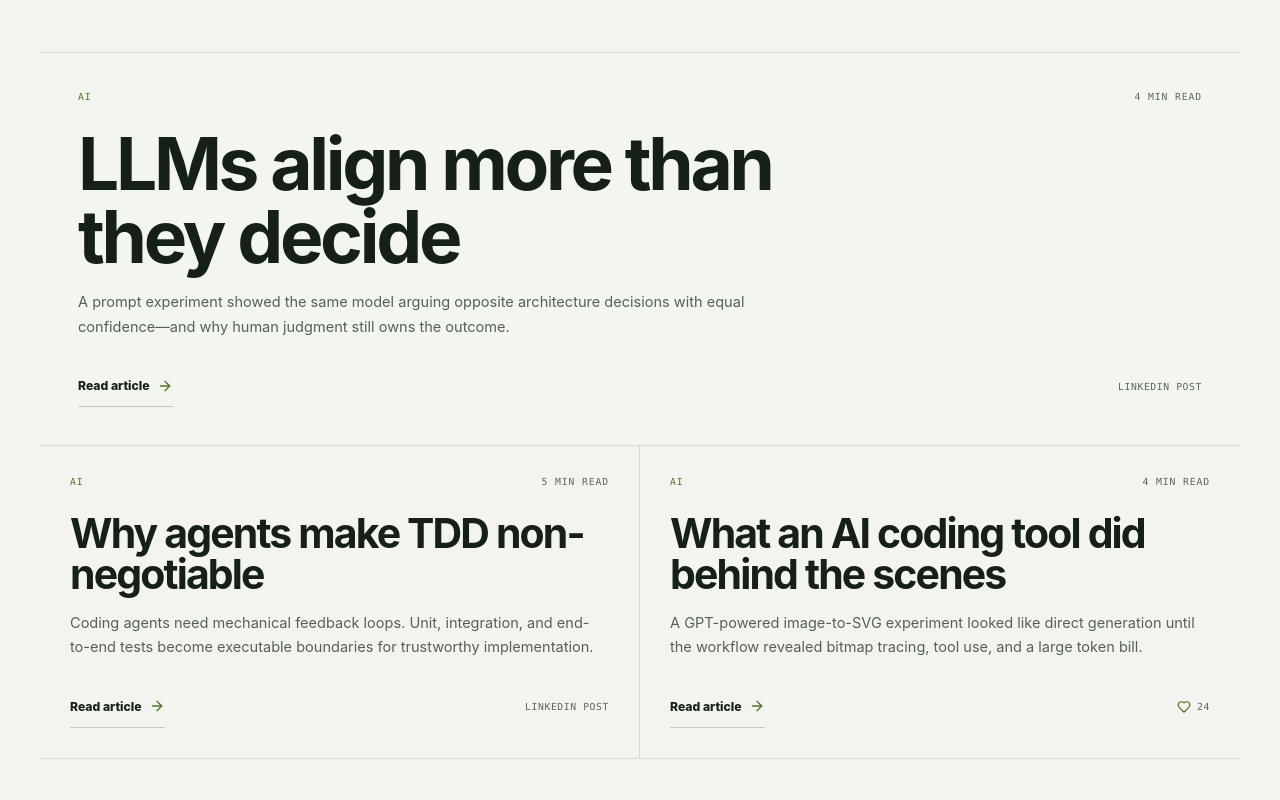
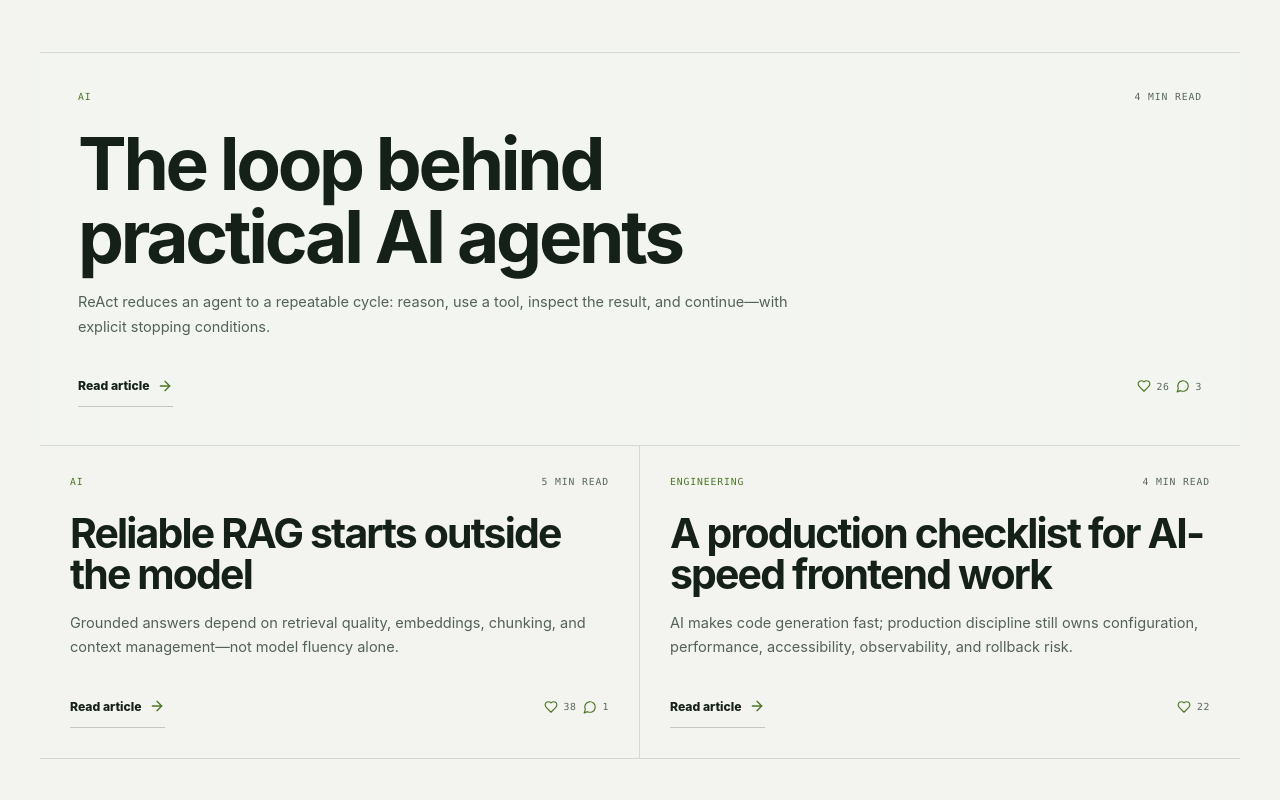
Before and after one commit to amanmulani09/portfolio, a React (Vite) app: page / in a window 1280 px wide. Shown: the part 8820-9620 px from the top of the page. Built offline with nearby package versions, Linux system fonts and the light colour scheme.

Commit message:
feat(blog): update articles and blog section

```diff
--- a/src/components/pages/BlogIndexPage.tsx
+++ b/src/components/pages/BlogIndexPage.tsx
@@ -7,7 +7,7 @@ export function BlogIndexPage() {
   useEffect(() => {
     const pageTitle = `Blog | ${profile.name}`;
     const description =
-      "Original notes by Aman Mulani on AI agents, model behavior, backend architecture, Python, and production engineering.";
+      "Expanded notes from Aman Mulani's LinkedIn posts on AI agents, RAG, frontend releases, Redis caching, and backend streaming.";
     const pageUrl = `${window.location.origin}/blog`;
     const setMeta = (selector: string, value: string) => {
       document.querySelector<HTMLMetaElement>(selector)?.setAttribute("content", value);
@@ -35,8 +35,8 @@ export function BlogIndexPage() {
           <span className="case-eyebrow">Writing by Aman Mulani</span>
           <h1>Field notes from building.</h1>
           <p>
-            Local, expanded editions of my LinkedIn posts—AI systems, engineering trade-offs,
-            and lessons worth keeping beyond a feed.
+            Expanded editions of posts from my LinkedIn profile—AI systems, engineering
+            trade-offs, and lessons worth keeping beyond a feed.
           </p>
           <div className="blog-page-summary">
             <span>{linkedinPosts.length} articles</span>
--- a/src/components/sections/BlogSection.tsx
+++ b/src/components/sections/BlogSection.tsx
@@ -10,7 +10,7 @@ export function BlogSection() {
         <SectionHeading
           eyebrow="06 / Writing"
           title="Notes on AI and engineering."
-          description="Expanded editions of my LinkedIn posts on agent reliability, model behavior, backend architecture, and practical software decisions."
+          description="Expanded editions of my LinkedIn posts on agent loops, production RAG, frontend delivery, caching, and backend streaming."
         />
         <a className="blog-profile-link" href="/blog">
           Browse all articles
--- a/src/components/sections/ContactSection.tsx
+++ b/src/components/sections/ContactSection.tsx
@@ -46,7 +46,7 @@ export function ContactSection() {
               backgroundColor="var(--surface-glass)"
               borderColor="var(--border-soft)"
               buttonColor="var(--accent-green)"
-              buttonText="Start a conversation"
+              buttonText="Draft email"
               buttonTextColor="var(--ink)"
               height={68}
               iconColor="var(--accent-green)"
--- a/src/data/resume.ts
+++ b/src/data/resume.ts
@@ -13,123 +13,163 @@ import type {
 
 export const linkedinPosts: LinkedInPost[] = [
   {
-    slug: "llms-align-more-than-they-decide",
+    slug: "react-loop-behind-ai-agents",
     category: "AI",
-    title: "LLMs align more than they decide",
+    title: "The loop behind practical AI agents",
     excerpt:
-      "A prompt experiment showed the same model arguing opposite architecture decisions with equal confidence—and why human judgment still owns the outcome.",
+      "ReAct reduces an agent to a repeatable cycle: reason, use a tool, inspect the result, and continue—with explicit stopping conditions.",
     readTime: "4 min read",
     sections: [
       {
-        heading: "Same model, opposite answer",
+        heading: "Start with the loop",
         paragraphs: [
-          "I gave a language model an architecture choice and framed one option as my preferred direction. It produced a confident, polished argument supporting that choice. I then restarted the conversation, preferred the opposite option, and received an equally confident argument for that position.",
-          "Nothing about the underlying engineering problem changed. Only the direction implied by the prompt changed. The experiment exposed a useful distinction: a model can generate a coherent justification without independently deciding which trade-off matters most for a specific product."
+          "Most agents can be understood as a small control loop: think about the next step, act through a tool, observe the result, and repeat. ReAct makes that cycle visible instead of treating an agent as one opaque model call.",
+          "The loop matters because a language model cannot inspect live systems or change external state on its own. Tools provide those capabilities; the agent decides when to call them and uses each result as new context."
         ]
       },
       {
-        heading: "Confidence is not evaluation",
+        heading: "Tools need boundaries",
         paragraphs: [
-          "Architecture decisions depend on constraints that rarely fit inside one prompt: team experience, operational load, migration cost, data sensitivity, failure recovery, and product deadlines. A fluent answer can hide missing evidence because fluency feels like certainty.",
-          "Useful AI support should make assumptions visible, compare alternatives against explicit criteria, and identify evidence still needed. Asking for the strongest counterargument, failure modes, and conditions that would reverse the recommendation produces more value than asking for approval."
+          "Tool calling adds power and risk at the same time. Every action needs a narrow schema, minimum permissions, validated inputs, safe outputs, timeouts, and a clear record of what happened.",
+          "Scratchpads, iteration limits, and stopping conditions are not framework trivia. They prevent a useful loop from becoming an unbounded sequence of calls, cost, or unintended actions."
         ]
       },
       {
-        heading: "Keep judgment outside the model",
+        heading: "Frameworks hide the same flow",
         paragraphs: [
-          "I use models to expand the option space, pressure-test decisions, and turn unclear trade-offs into inspectable lists. Final ownership remains human. That means checking claims against documentation, measuring system behavior, and recording why a decision fits current constraints.",
-          "Models are strong collaborators when the workflow expects disagreement and verification. They become risky when persuasive language is treated as an architectural verdict."
+          "LangChain, LangGraph, Google ADK, and the OpenAI Agents SDK package this flow differently, but the core execution model remains familiar. Building the loop once in plain Python makes those abstractions easier to evaluate.",
+          "Good agent architecture is therefore less about selecting a fashionable framework and more about controlling state, tools, observations, retries, and completion criteria."
         ]
       }
     ],
     takeaways: [
-      "Ask models to compare explicit criteria, not validate a preferred answer.",
-      "Request counterarguments and reversal conditions before deciding.",
-      "Keep evidence, accountability, and final judgment with humans."
+      "Model agents as an explicit think, act, observe loop.",
+      "Give every tool narrow permissions and validated contracts.",
+      "Define iteration limits and stopping conditions before adding autonomy."
     ],
-    url: "https://www.linkedin.com/posts/amanmulani_you-are-absolutely-right-if-this-instantly-activity-7445516076865544192-LAL9",
-    linkedInReactions: null,
+    url: "https://www.linkedin.com/feed/update/urn:li:activity:7490428946996535296/",
+    linkedInReactions: 26,
+    linkedInComments: 3,
+    engagementAsOf: "August 11, 2026"
+  },
+  {
+    slug: "reliable-rag-starts-outside-the-model",
+    category: "AI",
+    title: "Reliable RAG starts outside the model",
+    excerpt:
+      "Grounded answers depend on retrieval quality, embeddings, chunking, and context management—not model fluency alone.",
+    readTime: "5 min read",
+    sections: [
+      {
+        heading: "Ground answers in source material",
+        paragraphs: [
+          "An insurance customer-care assistant needs policy evidence, not a plausible answer assembled from model memory. Retrieval-augmented generation creates that grounding by finding relevant source passages before generating a response.",
+          "The model still matters, but it can only reason over context the retrieval layer supplies. Missing, noisy, or irrelevant evidence produces weak answers no matter how capable the model appears."
+        ]
+      },
+      {
+        heading: "Retrieval quality is system quality",
+        paragraphs: [
+          "Chunk size, overlap, embedding choice, metadata, and search strategy decide what reaches the prompt. These choices should be evaluated with representative questions and known relevant documents rather than tuned by intuition.",
+          "Context management matters after retrieval. Results need ranking, deduplication, source labels, and size limits so the model receives useful evidence without losing the question inside excess text."
+        ]
+      },
+      {
+        heading: "Trust needs visible evidence",
+        paragraphs: [
+          "A production RAG system should expose its sources, decline when evidence is insufficient, and separate retrieved instructions from trusted system rules. Policy documents can contain stale or adversarial text, so retrieval is also a security boundary.",
+          "Reliable AI comes from measuring retrieval and generation separately. That makes failures inspectable and shows whether the fix belongs in data preparation, search, prompting, or model behavior."
+        ]
+      }
+    ],
+    takeaways: [
+      "Evaluate retrieval independently from final model answers.",
+      "Treat chunking, embeddings, and ranking as product decisions.",
+      "Show sources and fail safely when evidence is insufficient."
+    ],
+    url: "https://www.linkedin.com/feed/update/urn:li:activity:7467431422002282496/",
+    linkedInReactions: 38,
+    linkedInComments: 1,
+    engagementAsOf: "August 11, 2026"
+  },
+  {
+    slug: "frontend-production-checklist",
+    category: "Engineering",
+    title: "A production checklist for AI-speed frontend work",
+    excerpt:
+      "AI makes code generation fast; production discipline still owns configuration, performance, accessibility, observability, and rollback risk.",
+    readTime: "4 min read",
+    sections: [
+      {
+        heading: "Speed changes the bottleneck",
+        paragraphs: [
+          "AI can produce frontend code faster than a team can review and operate it. The bottleneck moves from typing code to proving that the release is configured, observable, accessible, and safe under production conditions.",
+          "A short pre-release checklist creates a repeatable boundary. It catches routine failures before they become late-night rollbacks."
+        ]
+      },
+      {
+        heading: "Protect configuration and runtime",
+        paragraphs: [
+          "Verify environment variables without hardcoding secrets, run the production build cleanly, and confirm API base URLs. Review feature flags so unfinished work cannot leak into production.",
+          "Remove debug output, keep error boundaries and fallback UI in place, and confirm analytics events. These checks reduce information leakage and make failures easier to diagnose."
+        ]
+      },
+      {
+        heading: "Ship user-facing quality",
+        paragraphs: [
+          "Code splitting, lazy loading, bundle size, image optimization, and Lighthouse checks protect performance. Alt text, labels, focus order, and keyboard navigation protect access to the product.",
+          "Fast shipping is useful only when users receive stable behavior. AI can shorten implementation time; it does not remove engineering ownership."
+        ]
+      }
+    ],
+    takeaways: [
+      "Run production builds and configuration checks before release.",
+      "Treat secrets, feature flags, and API targets as release boundaries.",
+      "Verify performance, accessibility, fallbacks, and analytics."
+    ],
+    url: "https://www.linkedin.com/feed/update/urn:li:activity:7427354072929910784/",
+    linkedInReactions: 22,
     linkedInComments: null,
     engagementAsOf: "August 11, 2026"
   },
   {
-    slug: "tdd-for-ai-agents",
-    category: "AI",
-    title: "Why agents make TDD non-negotiable",
+    slug: "redis-caching-system-design",
+    category: "Engineering",
+    title: "Redis caching as a system design choice",
     excerpt:
-      "Coding agents need mechanical feedback loops. Unit, integration, and end-to-end tests become executable boundaries for trustworthy implementation.",
+      "Server-side caching can reduce database load, latency, and infrastructure cost—but only when keys, TTLs, invalidation, and access boundaries are deliberate.",
     readTime: "5 min read",
     sections: [
       {
-        heading: "Agents move faster than review",
+        heading: "Serve hot data from memory",
         paragraphs: [
-          "Coding agents can produce broad changes quickly, but speed increases the amount of behavior a reviewer must verify. A plausible diff is not proof that requirements, edge cases, and existing contracts still hold.",
-          "Tests give the agent a mechanical feedback loop. Instead of relying on confidence or visual inspection, the system receives a concrete signal about whether implementation matches expected behavior."
+          "Read-heavy systems often ask the database for the same data repeatedly. Redis can absorb those hot reads in memory, lowering response time and reducing pressure on the primary data layer.",
+          "The common flow is small: check the cache, return on a hit, or fetch from the database on a miss, store the result with a TTL, and return it. That simple path can improve latency and make traffic spikes more predictable."
         ]
       },
       {
-        heading: "Tests become executable boundaries",
+        heading: "Caching shifts complexity",
         paragraphs: [
-          "Unit tests protect local rules. Integration tests verify databases, queues, services, and external boundaries. End-to-end tests cover the few user journeys where a silent regression would be expensive. Together, they turn product expectations into constraints an agent can inspect and rerun.",
-          "The test suite must still be designed carefully. Tests that mirror implementation details create false confidence and make refactoring harder. Strong tests describe observable behavior, permission boundaries, failure handling, and data integrity."
+          "A cache improves performance by introducing another copy of data. Keys, TTLs, invalidation, serialization, and failure behavior now become part of correctness rather than optional tuning.",
+          "Cache keys must include tenant, user, locale, permission, or version dimensions when those affect the response. Otherwise a fast cache can become a cross-user data leak."
         ]
       },
       {
-        heading: "A safer agent workflow",
+        heading: "Design for misses and outages",
         paragraphs: [
-          "Start with a failing test or a reproducible check. Ask the agent to make the smallest change that passes it. Run targeted tests first, then broader validation, and review the diff for security, scope, and unintended edits.",
-          "Agents do not remove the need for engineering judgment. They increase the value of fast, deterministic feedback and small reviewable changes."
+          "The database path remains the source of truth, so cache misses must stay correct and bounded. Add timeouts, stampede protection, observability, and sensible degradation when Redis is unavailable.",
+          "Caching is a system design choice because it affects cost, scale, consistency, and user experience together. Measure hit rate and latency, then keep only entries whose operational value exceeds their invalidation cost."
         ]
       }
     ],
     takeaways: [
-      "Give agents deterministic feedback before broad autonomy.",
-      "Test behavior and privilege boundaries, not implementation shape.",
-      "Keep changes small enough for human review."
+      "Cache repeated, expensive reads—not everything.",
+      "Include authorization context in cache keys and policies.",
+      "Plan TTLs, invalidation, stampede control, and Redis failure behavior."
     ],
-    url: "https://www.linkedin.com/posts/amanmulani_agents-make-tdd-non-negotiable-activity-7469378177807872000-YsfU",
-    linkedInReactions: null,
-    linkedInComments: null,
-    engagementAsOf: "August 11, 2026"
-  },
-  {
-    slug: "inside-an-ai-coding-tool",
-    category: "AI",
-    title: "What an AI coding tool did behind the scenes",
-    excerpt:
-      "A GPT-powered image-to-SVG experiment looked like direct generation until the workflow revealed bitmap tracing, tool use, and a large token bill.",
-    readTime: "4 min read",
-    sections: [
-      {
-        heading: "Output hid the workflow",
-        paragraphs: [
-          "I asked an AI coding tool to recreate an image as SVG. The result looked like direct vector generation, but inspecting the process showed a different path: image analysis, intermediary bitmap work, tracing, file operations, and repeated tool calls.",
-          "This matters because users see one polished output while cost, latency, and failure risk live inside the hidden workflow. Product teams need to evaluate the complete execution path, not only the final artifact."
-        ]
-      },
-      {
-        heading: "Tool use changes system economics",
-        paragraphs: [
-          "Agentic tools can choose useful techniques that were not spelled out in the prompt. That flexibility is powerful, but every extra step can increase tokens, compute, storage, and attack surface. A task that feels small in the interface can become expensive underneath.",
-          "Observability should capture model calls, tool calls, duration, retries, and produced artifacts. Cost limits and timeouts need to be product constraints rather than cleanup work after launch."
-        ]
-      },
-      {
-        heading: "Inspect process, not magic",
-        paragraphs: [
-          "When evaluating an AI feature, I ask what tools ran, what data crossed each boundary, what persisted, and how the result can be reproduced. Those questions make quality and security review possible.",
-          "Useful AI products can still feel effortless. Engineering behind them should remain observable, bounded, and explainable."
-        ]
-      }
-    ],
-    takeaways: [
-      "Measure complete agent workflow, not only final response.",
-      "Bound tool calls with cost, time, and permission limits.",
-      "Log enough execution detail to reproduce failures safely."
-    ],
-    url: "https://www.linkedin.com/posts/amanmulani_today-i-was-playing-around-with-gpt-54-via-activity-7436795049650118656--5ci",
-    linkedInReactions: 24,
-    linkedInComments: null,
+    url: "https://www.linkedin.com/feed/update/urn:li:activity:7426844680199229440/",
+    linkedInReactions: 32,
+    linkedInComments: 1,
     engagementAsOf: "August 11, 2026"
   },
   {
@@ -167,49 +207,9 @@ export const linkedinPosts: LinkedInPost[] = [
       "Use WebSockets when both sides need frequent messages.",
       "Authenticate streams and validate replay behavior."
     ],
-    url: "https://www.linkedin.com/posts/aman-mulani_i-was-building-a-feature-where-the-ui-needed-activity-7424144231608352768-pPiR",
+    url: "https://www.linkedin.com/feed/update/urn:li:activity:7424144231608352768/",
     linkedInReactions: 82,
     linkedInComments: 11,
-    engagementAsOf: "August 11, 2026"
-  },
-  {
-    slug: "isolating-python-dependency-conflicts",
-    category: "Engineering",
-    title: "Exploring conflicting Python dependencies",
-    excerpt:
-      "A subprocess-based proof of concept exposed real trade-offs around isolation, serialization, IPC, and runtime dependency management.",
-    readTime: "5 min read",
-    sections: [
-      {
-        heading: "One process, incompatible requirements",
-        paragraphs: [
-          "Python applications sometimes need libraries whose dependency ranges cannot coexist in one environment. I explored running conflicting components in separate subprocesses, each with its own environment, while keeping one parent application responsible for orchestration.",
-          "The proof of concept worked, but it replaced a package conflict with a distributed-systems-shaped boundary. Calls now crossed processes, values needed serialization, errors needed transport, and startup behavior mattered."
-        ]
-      },
-      {
-        heading: "Isolation has a cost",
-        paragraphs: [
-          "Subprocess isolation can unblock legacy libraries or specialized runtimes. It also introduces inter-process communication, health checks, dependency provisioning, version drift, and harder debugging. Large payloads or chatty interfaces make the boundary expensive quickly.",
-          "Security changes too. Child processes should receive minimum environment access, explicit inputs, controlled working directories, and strict timeouts. Passing shell strings, broad credentials, or untrusted serialized objects creates avoidable abuse paths."
-        ]
-      },
-      {
-        heading: "Use a narrow contract",
-        paragraphs: [
-          "A stable approach treats isolated code like a small service: define a narrow typed contract, return structured errors, record versions, and make process failure recoverable. If the boundary grows, a container or separately deployed service may become easier to operate.",
-          "The experiment reinforced a broader rule: isolation solves compatibility only when communication and ownership remain simpler than fixing or replacing the dependency."
-        ]
-      }
-    ],
-    takeaways: [
-      "Treat subprocess boundaries like service boundaries.",
-      "Keep IPC typed, narrow, observable, and timeout-bound.",
-      "Never pass broad secrets or untrusted shell input to child processes."
-    ],
-    url: "https://www.linkedin.com/posts/amanmulani_softwareengineering-python-engineering-activity-7332860690837274624-FZWI",
-    linkedInReactions: null,
-    linkedInComments: null,
     engagementAsOf: "August 11, 2026"
   }
 ];
--- a/src/styles/responsive.css
+++ b/src/styles/responsive.css
@@ -738,6 +738,10 @@
 }
 
 @media (max-width: 520px) {
+  .contact-email span {
+    font-size: clamp(0.72rem, 3.8vw, 0.86rem);
+  }
+
   .contact-composer .curved-input {
     width: calc(100% + 8px) !important;
     margin-left: -4px;
```
Also changed, not shown: scripts/prepare-sites-build.mjs (+24 -24 lines), vercel.json, 1 other file (tests, documents, lock files or other folders).
